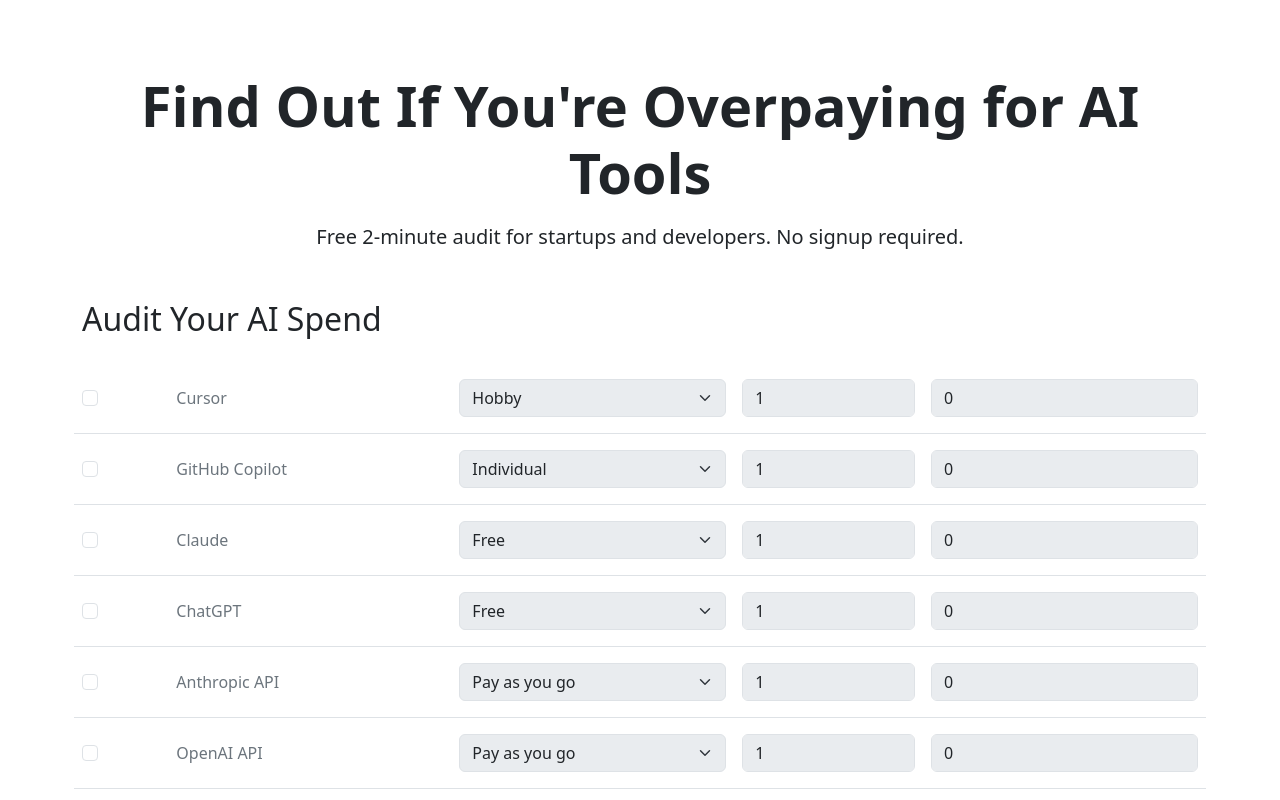
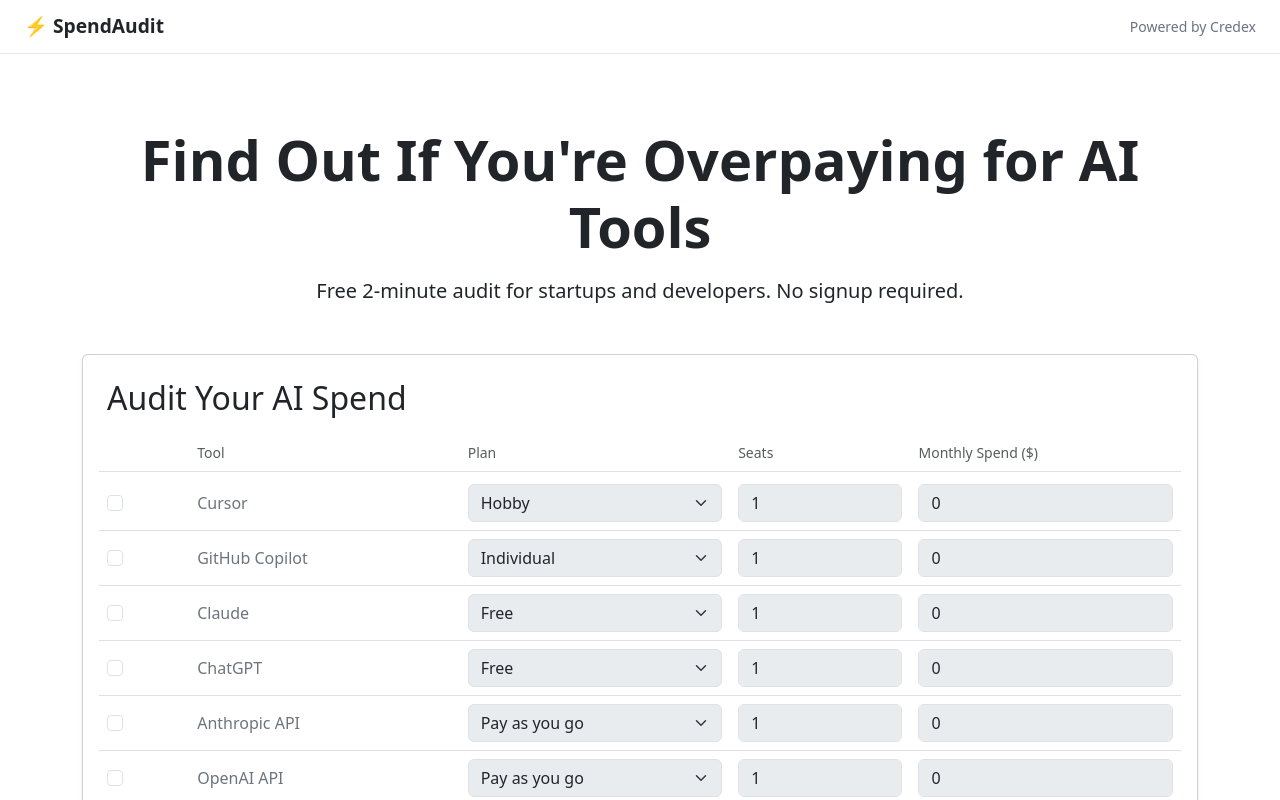
Before and after one commit to Mayank-Bhatt-014/Credex-Assignment, a Next.js app in the folder client/: page / in a window 1280 px wide. Shown: the top 800 px of the page. Built offline with nearby package versions, Linux system fonts and the light colour scheme.

Commit message:
feat: improve UI with navbar, column headers, card wrapper

```diff
--- a/client/src/app/page.js
+++ b/client/src/app/page.js
@@ -4,6 +4,23 @@
 
 export default function Home() {
   return (
+    <>
+      <nav
+        style={{
+          borderBottom: "1px solid #e5e7eb",
+          padding: "12px 24px",
+          display: "flex",
+          justifyContent: "space-between",
+          alignItems: "center",
+          backgroundColor: "white",
+        }}
+      >
+        <span style={{ fontWeight: "bold", fontSize: "1.2rem" }}>⚡ SpendAudit</span>
+        <span style={{ color: "#6b7280", fontSize: "0.875rem" }}>
+          Powered by Credex
+        </span>
+      </nav>
+
       <Container className="py-4">
         <section className="text-center py-5">
           <h1 className="display-4 fw-bold mb-3">
@@ -16,5 +33,6 @@
 
         <SpendForm />
       </Container>
+    </>
   );
 }
--- a/client/src/components/SpendForm/SpendForm.jsx
+++ b/client/src/components/SpendForm/SpendForm.jsx
@@ -1,7 +1,7 @@
 "use client";
 
 import { useRouter } from "next/navigation";
-import { Button, Col, Form, Row } from "react-bootstrap";
+import { Button, Card, Col, Form, Row } from "react-bootstrap";
 import useFormPersistence from "../../hooks/useFormPersistence.js";
 import { runAudit } from "../../lib/auditEngine.js";
 import { PRICING_DATA, USE_CASES } from "../../lib/pricingData.js";
@@ -66,8 +66,26 @@
   }
 
   return (
+    <Card className="shadow-sm">
+      <Card.Body className="p-4">
         <Form onSubmit={handleSubmit}>
           <h2 className="mb-4">Audit Your AI Spend</h2>
+
+          <Row className="g-3 small text-muted border-bottom pb-2 mb-1">
+            <Col xs={12} md={1} />
+            <Col xs={12} md={3}>
+              Tool
+            </Col>
+            <Col xs={12} md={3}>
+              Plan
+            </Col>
+            <Col xs={12} md={2}>
+              Seats
+            </Col>
+            <Col xs={12} md={3}>
+              Monthly Spend ($)
+            </Col>
+          </Row>
 
           <div className="mb-4">
             {formData.tools.map((tool, index) => (
@@ -116,5 +134,7 @@
             </Col>
           </Row>
         </Form>
+      </Card.Body>
+    </Card>
   );
 }
--- a/client/src/components/SpendForm/ToolRow.jsx
+++ b/client/src/components/SpendForm/ToolRow.jsx
@@ -14,7 +14,7 @@
   }
 
   return (
-    <Row className="align-items-center g-3 py-3 border-bottom">
+    <Row className="align-items-center g-3 py-2 border-bottom">
       <Col xs={12} md={1}>
         <Form.Check
           type="checkbox"
```
Lines whose indentation alone changed are shown as unchanged.
